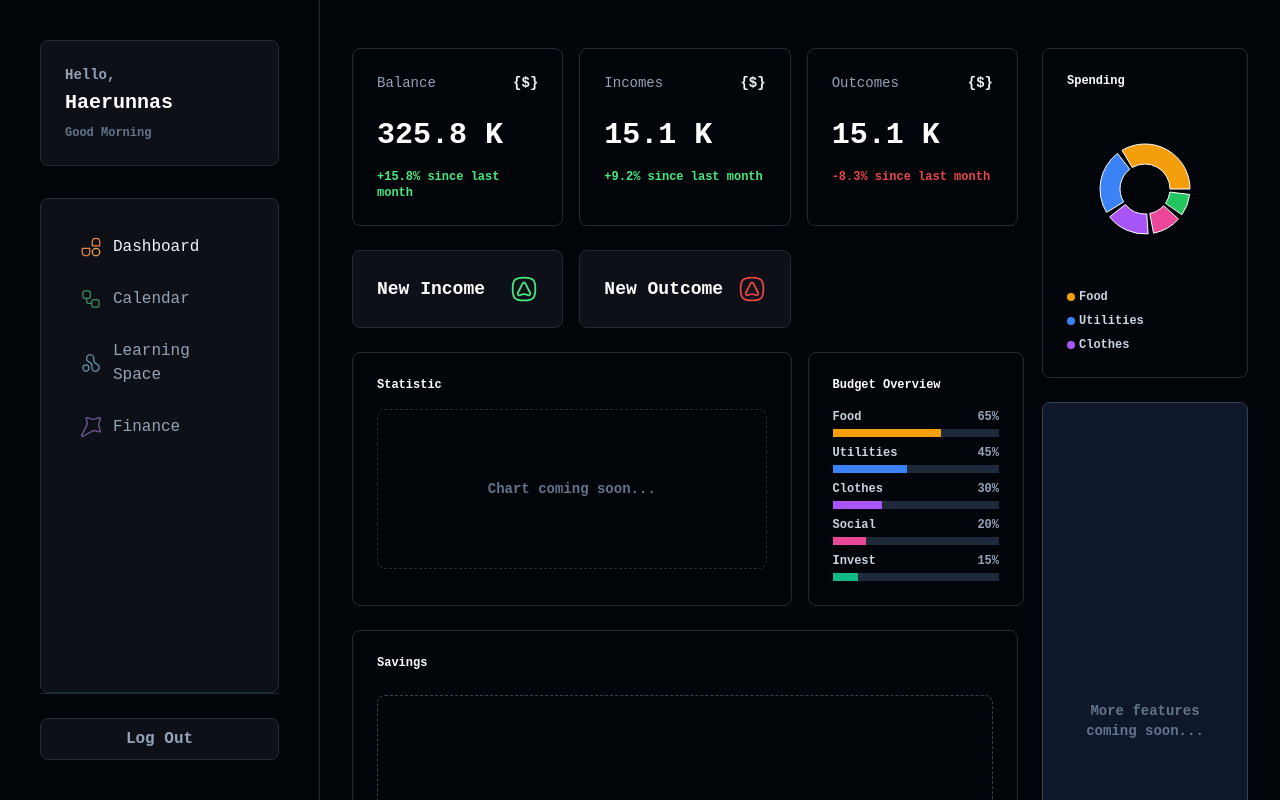
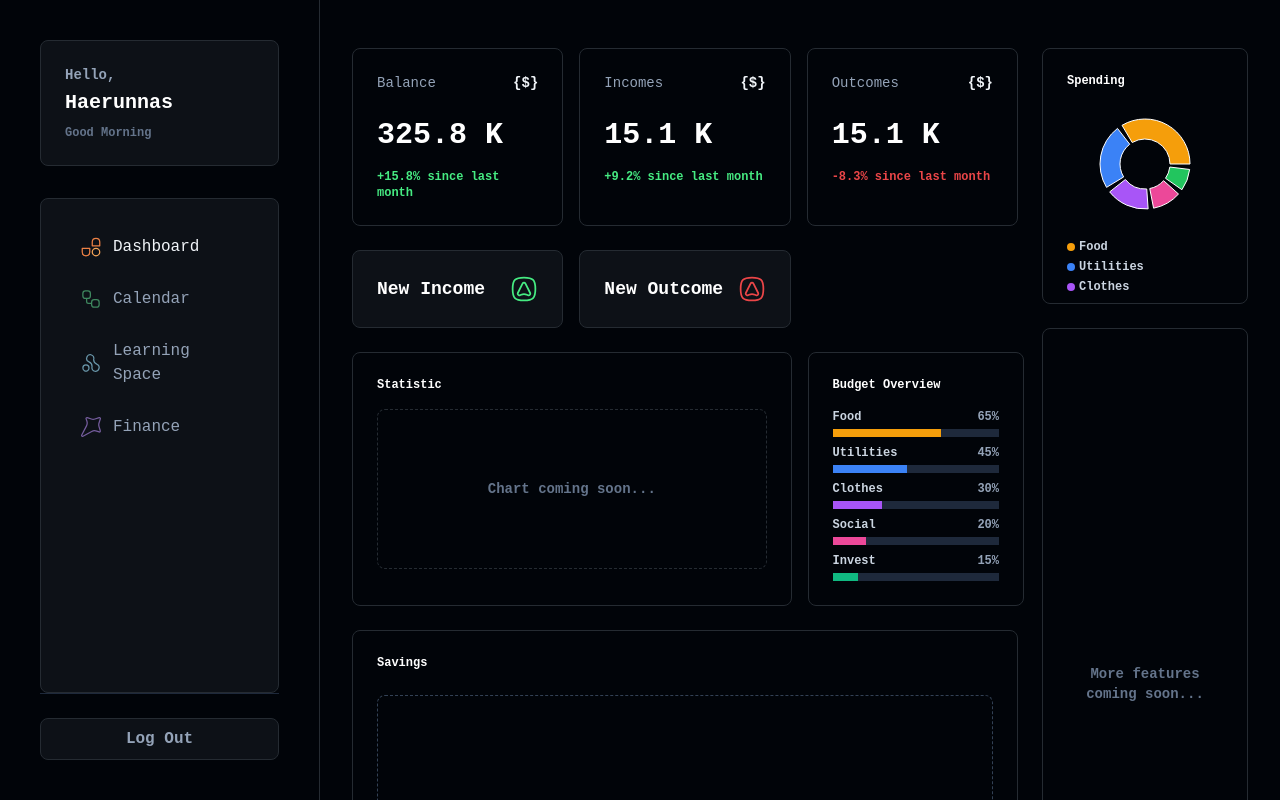
Before and after one commit to hrnns-ti/persony-app, a React (Vite) app: page / in a window 1280 px wide. Built offline with nearby package versions, Linux system fonts and the light colour scheme.

Commit message:
Fix: UI for Finance

```diff
--- a/src/App.tsx
+++ b/src/App.tsx
@@ -89,7 +89,7 @@ function App() {
                         <div className="flex flex-col space-y-6 ">
 
                             {/* ROW 1: Spending */}
-                            <Card className="bg-main border border-line mt-4">
+                            <Card className="bg-main border border-line h-64 mt-4">
                                 <h3 className="text-xs font-semibold text-white">Spending</h3>
                                 <div className="flex flex-col items-center">
                                     {/* Pie Chart */}
@@ -98,7 +98,7 @@ function App() {
                                     </div>
 
                                     {/* Legend */}
-                                    <div className="w-full space-y-2 text-sm">
+                                    <div className="w-full space-y-1 text-sm">
                                         {[
                                             { label: 'Food', color: 'bg-amber-500' },
                                             { label: 'Utilities', color: 'bg-blue-500' },
@@ -115,7 +115,7 @@ function App() {
 
                             {/* ROW 2: Empty/Future Content */}
                             <div className="flex-1 space-y-6">
-                                <Card className="bg-slate-900 border border-slate-700 h-full flex items-center justify-center">
+                                <Card className="bg-MAIN border border-line h-full flex items-center justify-center">
                                     <div className="text-center text-slate-500">
                                         <p className="text-sm">More features coming soon...</p>
                                     </div>
--- a/src/components/finance/SpendingPie.tsx
+++ b/src/components/finance/SpendingPie.tsx
@@ -24,7 +24,7 @@ export default function SpendingPie({ data }: SpendingPieProps) {
 
     return (
         <div className="w-full h-full flex items-center justify-center">
-            <ResponsiveContainer width="100%" height={200}>
+            <ResponsiveContainer width="100%" height={150}>
                 <PieChart>
                     <Pie
                         data={chartData as any[]}
```
